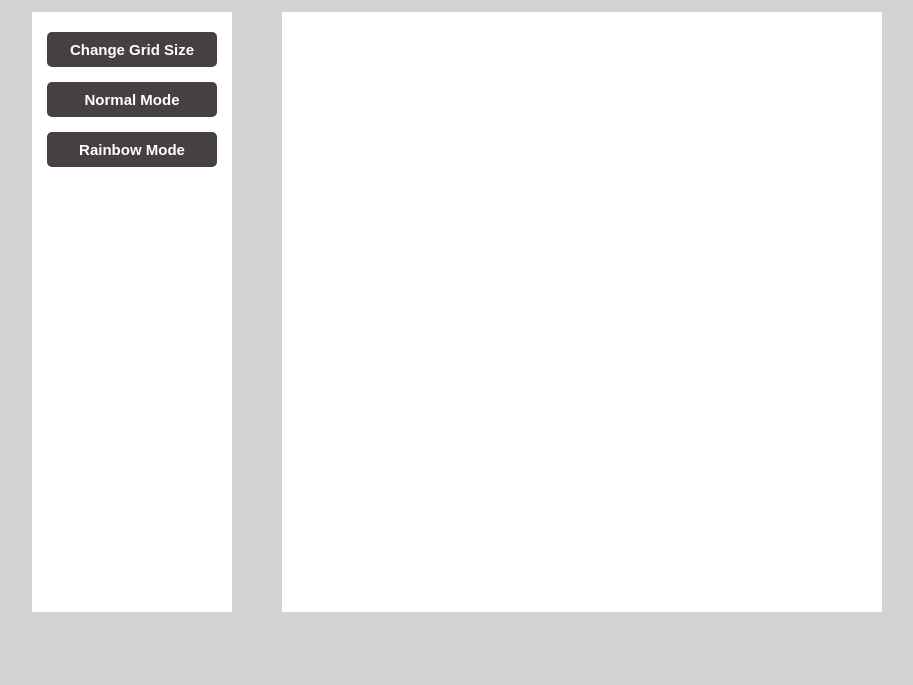
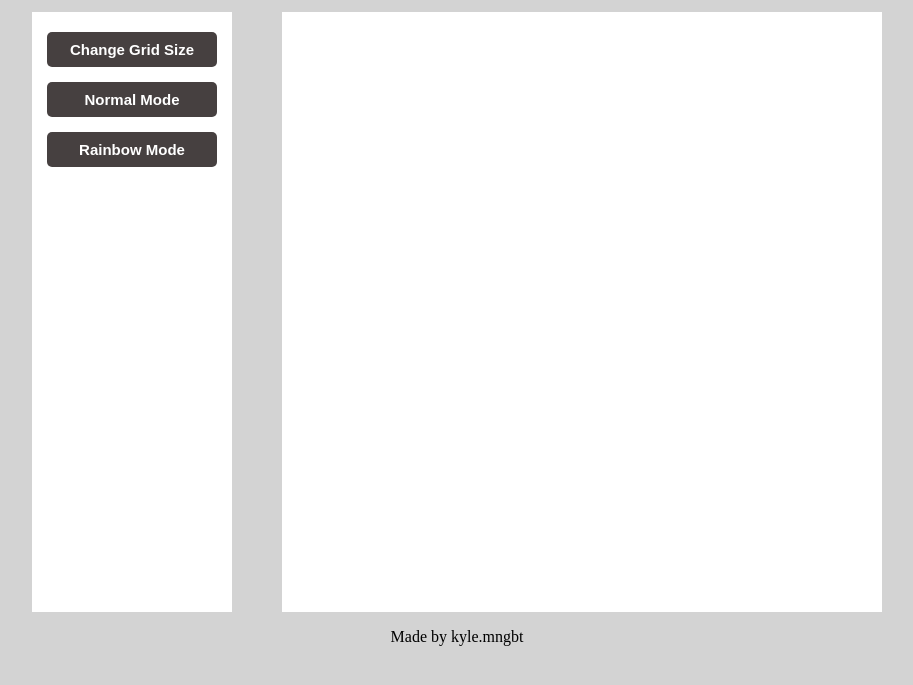
Before and after one commit to kylemngbt/etch-a-sketch, a plain HTML site: page index.html in a window 1280 px wide. Shown: the part 113-798 px from the top of the page, without its empty margins (183-1096 px from the left). Drawn offline with Linux system fonts and the light colour scheme.

Commit message:
Create a text on the footer section

```diff
--- a/index.html
+++ b/index.html
@@ -19,6 +19,8 @@
       </div>
       <div class='content'></div>
     </div>
-    <div class='footer'></div>
+    <div class='footer'>
+      <p class='footer-text'>Made by kyle.mngbt</p>
+    </div>
   </body>
 </html>
```
